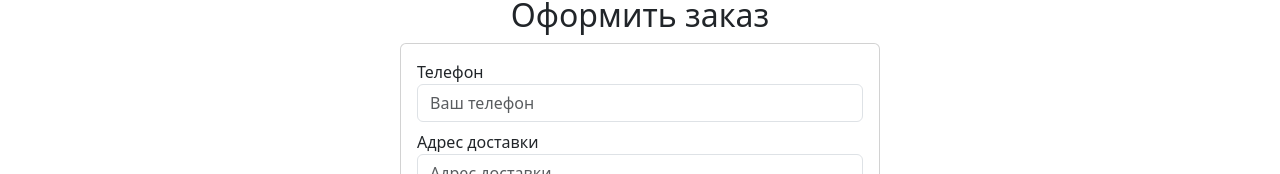
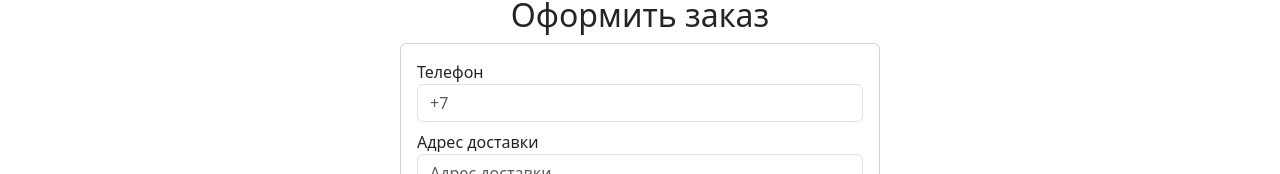
Before and after one commit to Sanwed/bosa-noga, a React (Vite) app: page /#/cart in a window 1280 px wide. Shown: the part 1360-1534 px from the top of the page. Built offline with nearby package versions, Linux system fonts and the light colour scheme.

Commit message:
Правки формы и добавление попапов

```diff
--- a/package.json
+++ b/package.json
@@ -18,6 +18,8 @@
     "react-bootstrap": "^2.10.8",
     "react-dom": "^18.3.1",
     "react-helmet-async": "^2.0.5",
+    "react-hook-form": "^7.56.1",
+    "react-input-mask": "^2.0.4",
     "react-redux": "^9.2.0",
     "react-router": "^7.1.3",
     "redux-saga": "^1.3.0",
--- a/src/pages/CartPage/CartPage.tsx
+++ b/src/pages/CartPage/CartPage.tsx
@@ -10,39 +10,61 @@ import {
   FormGroup,
   Row,
   Table,
+  Modal,
 } from 'react-bootstrap';
 import { Banner, Loader } from '../../components';
 import { Link } from 'react-router';
 import FormCheckInput from 'react-bootstrap/FormCheckInput';
 import FormCheckLabel from 'react-bootstrap/FormCheckLabel';
-import { ChangeEvent, FormEvent, useState } from 'react';
+import { useState, useEffect } from 'react';
 import { CartRequestTypes } from '../../types/enums.ts';
 import { Helmet } from 'react-helmet-async';
+import { useForm } from 'react-hook-form';
+import InputMask from 'react-input-mask';
 
 function CartPage() {
+  const {
+    register,
+    handleSubmit,
+    reset,
+    formState: { errors, isValid },
+  } = useForm({
+    mode: 'onChange',
+    defaultValues: {
+      phone: '',
+      address: '',
+      agreement: false,
+    },
+  });
+
   const dispatch = useAppDispatch();
   const { products, totalPrice, loading, orderStatus } = useAppSelector((state) => state.cart);
-  const [form, setForm] = useState({
-    phone: '',
-    address: '',
-    agreement: false,
-  });
+  const [showSuccess, setShowSuccess] = useState(false);
+  const [showFailure, setShowFailure] = useState(false);
 
-  const onChange = (event: ChangeEvent<HTMLInputElement>) => {
-    const { name, value, type, checked } = event.target;
-    setForm({
-      ...form,
-      [name]: type === 'checkbox' ? checked : value,
-    });
+  useEffect(() => {
+    if (!loading && orderStatus === CartRequestTypes.SUCCESS) {
+      reset();
+      setShowSuccess(true);
+    } else if (!loading && orderStatus === CartRequestTypes.FAILURE) {
+      setShowFailure(true);
+    }
+  }, [loading, orderStatus]);
+
+  const onSuccessModalClose = () => {
+    setShowSuccess(false);
   };
 
-  const onSubmit = (event: FormEvent<HTMLFormElement>) => {
-    event.preventDefault();
+  const onFailureModalClose = () => {
+    setShowFailure(false);
+  };
+
+  const onSubmit = (data: { phone: string; address: string; agreement: boolean }) => {
     dispatch(
       sendCartRequest({
         owner: {
-          phone: form.phone,
-          address: form.address,
+          phone: data.phone,
+          address: data.address,
         },
         items: products.map((product) => ({
           id: product.id,
@@ -51,21 +73,11 @@ function CartPage() {
         })),
       }),
     );
-    if (!loading && orderStatus === CartRequestTypes.SUCCESS) {
-      setForm({
-        phone: '',
-        address: '',
-        agreement: false,
-      });
-    }
   };
 
   const onRemove = (id: number) => {
     dispatch(removeFromCart(id));
   };
-
-  const isOrderSubmitDisabled = () =>
-    !products.length || Object.values(form).some((formValue) => !formValue);
 
   return (
     <>
@@ -126,48 +138,53 @@ function CartPage() {
             <section>
               <h2 className="text-center">Оформить заказ</h2>
               {loading && <Loader />}
-              {!loading && orderStatus === CartRequestTypes.SUCCESS && (
-                <p>Заказ успешно отправлен</p>
-              )}
-              {!loading && orderStatus === CartRequestTypes.FAILURE && (
-                <p>К сожалению произошла ошибка, попробуйте еще раз</p>
-              )}
               <Card style={{ maxWidth: '30rem', margin: '0 auto' }}>
-                <CardBody as="form" onSubmit={onSubmit}>
+                <CardBody as="form" onSubmit={handleSubmit(onSubmit)}>
                   <FormGroup className="mb-2">
                     <label htmlFor="phone">Телефон</label>
-                    <FormControl
+                    <InputMask
                       id="phone"
-                      name="phone"
-                      placeholder="Ваш телефон"
-                      onChange={onChange}
-                      value={form.phone}
+                      placeholder="+7"
+                      className={`form-control ${errors.phone ? 'is-invalid' : ''}`}
+                      maskChar={null}
+                      mask="+7 (999) 999-99-99"
+                      {...register('phone', {
+                        required: 'Телефон обязателен',
+                        validate: (value) =>
+                          /^\+7\s\(\d{3}\)\s\d{3}-\d{2}-\d{2}$/.test(value) ||
+                          'Некорректный формат телефона',
+                      })}
                     />
+                    {errors.phone && <span className="text-danger">{errors.phone.message}</span>}
                   </FormGroup>
                   <FormGroup className="mb-2">
                     <label htmlFor="address">Адрес доставки</label>
                     <FormControl
                       id="address"
-                      name="address"
                       placeholder="Адрес доставки"
-                      onChange={onChange}
-                      value={form.address}
+                      isInvalid={!!errors.address}
+                      {...register('address', {
+                        required: 'Адрес обязателен для заполнения',
+                      })}
                     />
+                    {errors.address && (
+                      <span className="text-danger">{errors.address.message}</span>
+                    )}
                   </FormGroup>
                   <FormGroup className="mb-2 d-flex gap-2">
                     <FormCheckInput
                       type="checkbox"
                       id="agreement"
-                      name="agreement"
-                      onChange={onChange}
-                      checked={form.agreement}
+                      {...register('agreement', {
+                        required: 'Обязательное поле',
+                      })}
                     />
                     <FormCheckLabel htmlFor="agreement">
                       Согласен с правилами доставки
                     </FormCheckLabel>
                   </FormGroup>
                   <Button
-                    disabled={isOrderSubmitDisabled()}
+                    disabled={!products.length || !isValid}
                     type="submit"
                     variant="outline-secondary"
                   >
@@ -179,6 +196,32 @@ function CartPage() {
           </Col>
         </Row>
       </Container>
+      <Modal show={showSuccess} onHide={onSuccessModalClose} animation={true}>
+        <Modal.Header closeButton>
+          <Modal.Title>Заказ успешно оформлен</Modal.Title>
+        </Modal.Header>
+        <Modal.Body>
+          <p>Ваш заказ успешно оформлен. Доставка будет произведена по адресу в течение 10 лет.</p>
+        </Modal.Body>
+        <Modal.Footer>
+          <Button variant="secondary" onClick={onSuccessModalClose}>
+            ОК
+          </Button>
+        </Modal.Footer>
+      </Modal>
+      <Modal show={showFailure} onHide={onFailureModalClose} animation={true}>
+        <Modal.Header closeButton>
+          <Modal.Title>Ошибка оформления заказа</Modal.Title>
+        </Modal.Header>
+        <Modal.Body>
+          <p>Произошла ошибка при оформлении заказа. Попробуйте еще раз.</p>
+        </Modal.Body>
+        <Modal.Footer>
+          <Button variant="secondary" onClick={onFailureModalClose}>
+            ОК
+          </Button>
+        </Modal.Footer>
+      </Modal>
     </>
   );
 }
```
Also changed, not shown: 1 other file (tests, documents, lock files or other folders).
